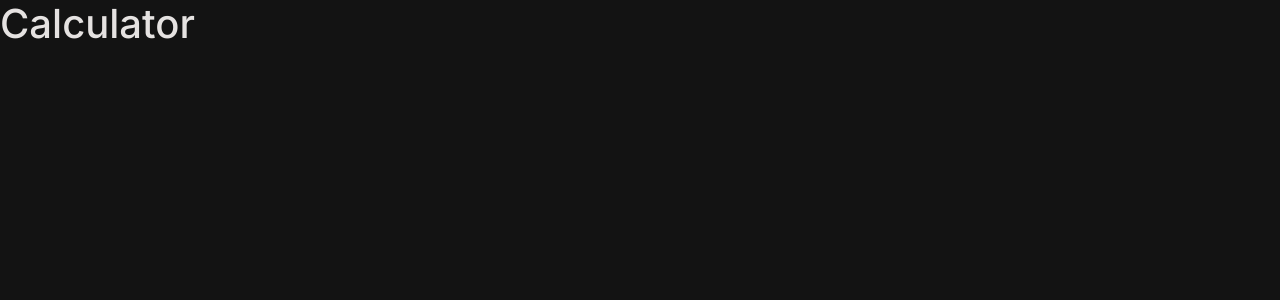
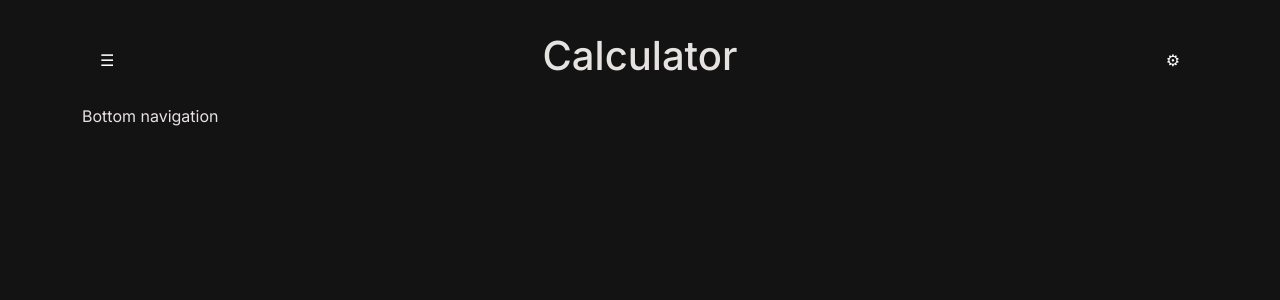
Before and after one commit to zookatt/calculator, a Vue app: page / in a window 1280 px wide. Shown: the top 300 px of the page. Built offline with nearby package versions, Linux system fonts and the light colour scheme.

Commit message:
feat: add application header

```diff
--- a/src/App.vue
+++ b/src/App.vue
@@ -1,7 +1,9 @@
+<script setup>
+import { RouterView } from "vue-router";
+</script>
+
 <template>
   <RouterView />
 </template>
 
-<script setup></script>
-
 <style scoped></style>
--- a/src/components/layout/Header.vue
+++ b/src/components/layout/Header.vue
@@ -1,9 +1,37 @@
 <template>
-  <div>
-    <p>Header</p>
-  </div>
+  <header class="container py-3">
+    <div class="d-flex justify-content-between align-items-center">
+      <button class="header-button">☰</button>
+
+      <div class="brand">
+        <h1>Calculator</h1>
+      </div>
+
+      <button class="header-button">⚙</button>
+    </div>
+  </header>
 </template>
 
-<script setup></script>
+<style scoped>
+.brand {
+  display: flex;
+  align-items: center;
+  gap: 0.75rem;
+}
 
-<style lang="scss" scoped></style>
+.logo {
+  width: 40px;
+  height: 40px;
+  border-radius: 50%;
+  background: var(--color-primary);
+
+  display: grid;
+  place-items: center;
+}
+
+.header-button {
+  border: none;
+  background: transparent;
+  color: white;
+}
+</style>
--- a/src/views/HomeView.vue
+++ b/src/views/HomeView.vue
@@ -1,15 +1,26 @@
+<script setup>
+import Header from "../components/layout/Header.vue";
+import BottomNavigation from "../components/layout/BottomNavigation.vue";
+</script>
+
 <template>
-  <main class="app-container">
-    <h1>Calculator</h1>
+  <main class="container py-3">
+    <Header />
+
+    <section>
+      <!-- Calculator -->
+    </section>
+
+    <section>
+      <!-- Currency converter -->
+    </section>
+
+    <section>
+      <!-- Weather -->
+    </section>
+
+    <BottomNavigation />
   </main>
 </template>
 
-<script>
-    export default {
-
-    }
-</script>
-
-<style lang="scss" scoped>
-
-</style>
+<style lang="scss" scoped></style>
```
